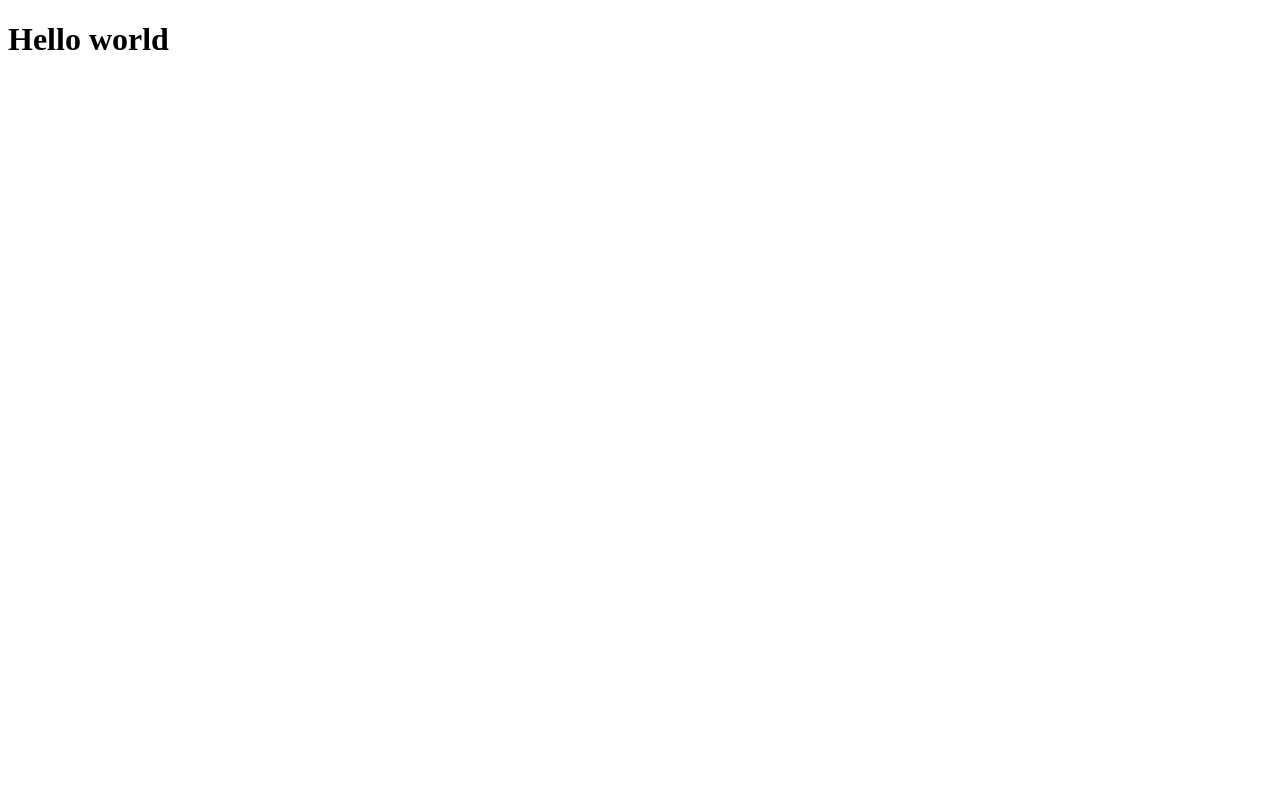
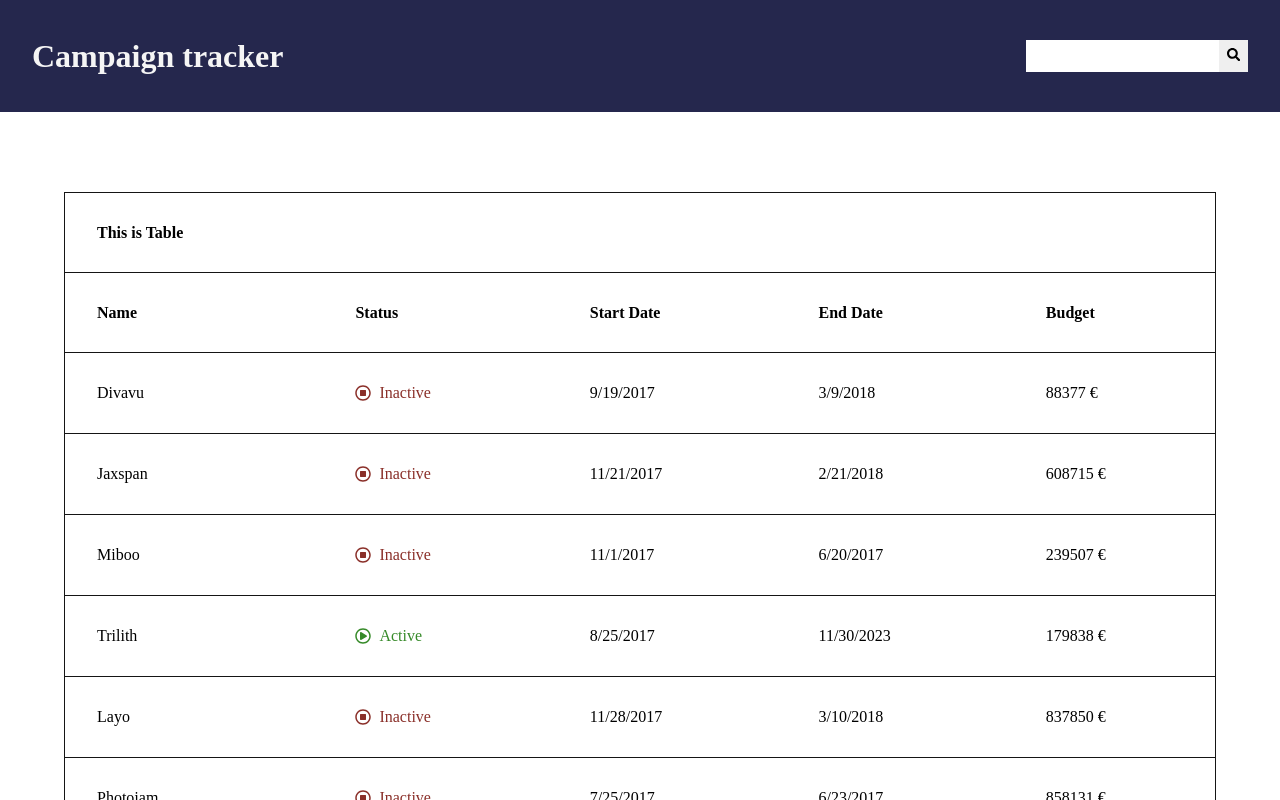
Before and after one commit to Heini-Maria/campaign-tracker, a React app: page / in a window 1280 px wide. Shown: the top 800 px of the page. Built offline with nearby package versions, Linux system fonts and the light colour scheme.

Commit message:
added the campaign table with campaigns

```diff
--- a/package.json
+++ b/package.json
@@ -26,10 +26,12 @@
     "@typescript-eslint/eslint-plugin": "^5.59.11",
     "@typescript-eslint/parser": "^5.59.11",
     "babel-loader": "^9.1.2",
+    "css-loader": "^6.8.1",
     "eslint-config-airbnb": "^19.0.4",
     "eslint-import-resolver-typescript": "^3.5.5",
     "eslint-plugin-react": "^7.32.2",
     "file-loader": "^6.2.0",
+    "react-icons": "^4.9.0",
     "style-loader": "^3.3.3",
     "ts-loader": "^9.4.3",
     "typescript": "^5.1.3",
--- /dev/null
+++ b/src/App.css
@@ -0,0 +1,89 @@
+:root {
+  --primary-color: #25274d;
+  --secondary-color: #494866;
+  --color-valid: #368a29;
+  --color-invalid: #8a2f29;
+  --text-color: #f5f5f5;
+  --color-white: #f5f5f5;
+  --color-black: #151515;
+}
+* {
+  margin: 0;
+  padding: 0;
+  box-sizing: border-box;
+}
+body {
+  font-size: 16px;
+}
+.app {
+  display: flex;
+  align-items: center;
+  flex-direction: column;
+}
+header {
+  width: 100vw;
+  background-color: var(--primary-color);
+  color: var(--color-white);
+  display: flex;
+  justify-content: space-between;
+  align-items: center;
+  min-height: 7rem;
+  padding: 0 2rem;
+}
+header>h1 {
+  position: relative;
+}
+.search>* {
+  height: 2rem;
+}
+.search input {
+  border: none;
+  padding: 0.5rem;
+}
+.search input:focus {
+  outline: none;
+}
+.search button {
+  border: none;
+  padding: 0.5rem;
+}
+table {
+  border-collapse: collapse;
+}
+.campaignTable {
+  width: 90vw;
+  margin-top: 5rem;
+}
+.campaignTable thead {
+  border-top: solid 1px var(--color-black);
+}
+.campaignTable th {
+  text-align: left;
+  padding-left: 2rem;
+}
+.campaignTable tr {
+  border-bottom: solid 1px var(--color-black);
+  border-left: solid 1px var(--color-black);
+  border-right: solid 1px var(--color-black);;
+  height: 5rem;
+}
+.campaignTable td {
+  text-align: left;
+  padding-left: 2rem;
+}
+.active {
+  color: var(--color-valid);
+  display: flex;
+  height: 5rem;
+  align-items: center;
+}
+.inactive {
+  color: var(--color-invalid);
+  display: flex;
+  height: 5rem;
+  align-items: center;
+}
+.active>*,
+.inactive>* {
+  margin-right: 0.5rem;
+}
--- a/src/App.tsx
+++ b/src/App.tsx
@@ -1,8 +1,14 @@
 import React from "react";
+import "App.css";
+import Header from "./Components/Header";
+import CampaignTable from "./Components/CampaignTable";
 
 function App() {
   return (
-    <h1>Hello world</h1>
+    <div className="app">
+      <Header />
+      <CampaignTable />
+    </div>
   );
 }
 
--- /dev/null
+++ b/src/Components/CampaignItem.tsx
@@ -0,0 +1,42 @@
+import React, { useState, useEffect } from "react";
+import { FaRegStopCircle,
+  FaRegPlayCircle } from "react-icons/fa";
+import { statusCheck } from "../Utils/statusCheck";
+
+interface campaignProps {
+    name: string,
+    startDate: string,
+    endDate: string,
+    Budget: number,
+}
+function CampaignItem({ name, startDate, endDate, Budget }: campaignProps) {
+  const [status, setStatus] = useState(false);
+  useEffect(() => {
+    setStatus(statusCheck(endDate));
+  });
+  return (
+    <tr className="campaign">
+      <td>{name}</td>
+      {status ? (
+        <td className="active">
+          <FaRegPlayCircle />
+          Active
+        </td>
+      ) : (
+        <td className="inactive">
+          <FaRegStopCircle />
+          Inactive
+        </td>
+      )}
+      <td>{startDate}</td>
+      <td>{endDate}</td>
+      <td>
+        {Budget}
+        {" "}
+        €
+      </td>
+    </tr>
+  );
+}
+
+export default CampaignItem;
--- /dev/null
+++ b/src/Components/CampaignTable.tsx
@@ -0,0 +1,32 @@
+import React from "react";
+import { data } from "../Utils/data";
+import CampaignItem from "./CampaignItem";
+
+function Table() {
+  return (
+    <table className="campaignTable">
+      <thead><tr><th>This is Table</th></tr></thead>
+      <tbody>
+        <tr>
+          <th>Name</th>
+          <th>Status</th>
+          <th>Start Date</th>
+          <th>End Date</th>
+          <th>Budget</th>
+        </tr>
+        {data.map((campaign) => (
+          <CampaignItem
+            name={campaign.name}
+            startDate={campaign.startDate}
+            endDate={campaign.endDate}
+            Budget={campaign.Budget}
+            key={campaign.name}
+          />
+        ))}
+      </tbody>
+      <tfoot />
+    </table>
+  );
+}
+
+export default Table;
--- /dev/null
+++ b/src/Components/Header.tsx
@@ -0,0 +1,13 @@
+import React from "react";
+import Search from "./Search";
+
+function Header() {
+  return (
+    <header>
+      <h1>Campaign tracker</h1>
+      <Search />
+    </header>
+  );
+}
+
+export default Header;
--- /dev/null
+++ b/src/Components/Search.tsx
@@ -0,0 +1,15 @@
+import React from "react";
+import { FaSearch } from "react-icons/fa";
+
+function Search() {
+  return (
+    <form className="search">
+      <input />
+      <button type="submit">
+        <FaSearch />
+      </button>
+    </form>
+  );
+}
+
+export default Search;
--- /dev/null
+++ b/src/Utils/data.js
@@ -0,0 +1,10 @@
+export const data = [{ id: 1, name: "Divavu", startDate: "9/19/2017", endDate: "3/9/2018", Budget: 88377 },
+  { id: 2, name: "Jaxspan", startDate: "11/21/2017", endDate: "2/21/2018", Budget: 608715 },
+  { id: 3, name: "Miboo", startDate: "11/1/2017", endDate: "6/20/2017", Budget: 239507 },
+  { id: 4, name: "Trilith", startDate: "8/25/2017", endDate: "11/30/2023", Budget: 179838 },
+  { id: 5, name: "Layo", startDate: "11/28/2017", endDate: "3/10/2018", Budget: 837850 },
+  { id: 6, name: "Photojam", startDate: "7/25/2017", endDate: "6/23/2017", Budget: 858131 },
+  { id: 7, name: "Blogtag", startDate: "6/27/2017", endDate: "1/15/2018", Budget: 109078 },
+  { id: 8, name: "Rhyzio", startDate: "10/13/2017", endDate: "1/25/2018", Budget: 272552 },
+  { id: 9, name: "Zoomcast", startDate: "9/6/2017", endDate: "11/10/2017", Budget: 301919 },
+  { id: 10, name: "Realbridge", startDate: "3/5/2018", endDate: "10/2/2017", Budget: 505602 }];
--- /dev/null
+++ b/src/Utils/statusCheck.tsx
@@ -0,0 +1,8 @@
+export const statusCheck = (endDate) => {
+  const dateNow = new Date();
+  const dateEnd = new Date(endDate);
+  if (dateNow > dateEnd) {
+    return false;
+  }
+  return true;
+};
```
Also changed, not shown: .eslintrc.json, 1 other file (tests, documents, lock files or other folders).
